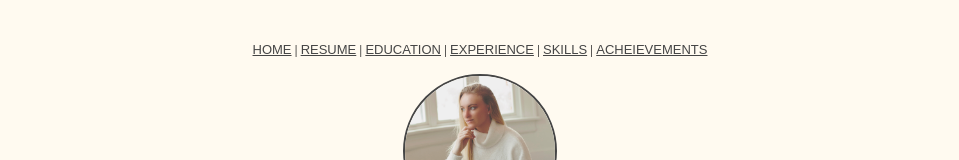
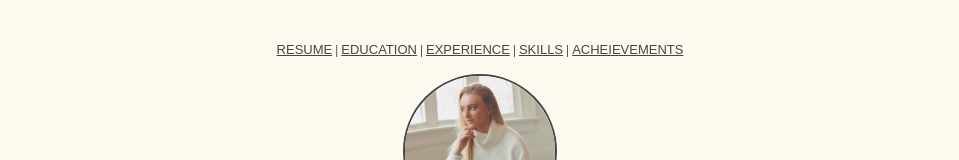
Before and after one commit to Taya2047/IS201, a plain HTML site: page html/resume.html in a window 1280 px wide. Shown: the top 160 px of the page, without its empty margins (160-1119 px from the left). Drawn offline with Linux system fonts and the light colour scheme.

Commit message:
Update resume.html

```diff
--- a/html/resume.html
+++ b/html/resume.html
@@ -48,7 +48,6 @@
 <body>
     <p>&nbsp;</p>
     <div class="tabs">
-    <a href="../index.html" id="top">HOME</a> |
     <a href="#">RESUME</a> |
     <a href="#edu">EDUCATION</a> |
     <a href="#exp">EXPERIENCE</a> |
```
